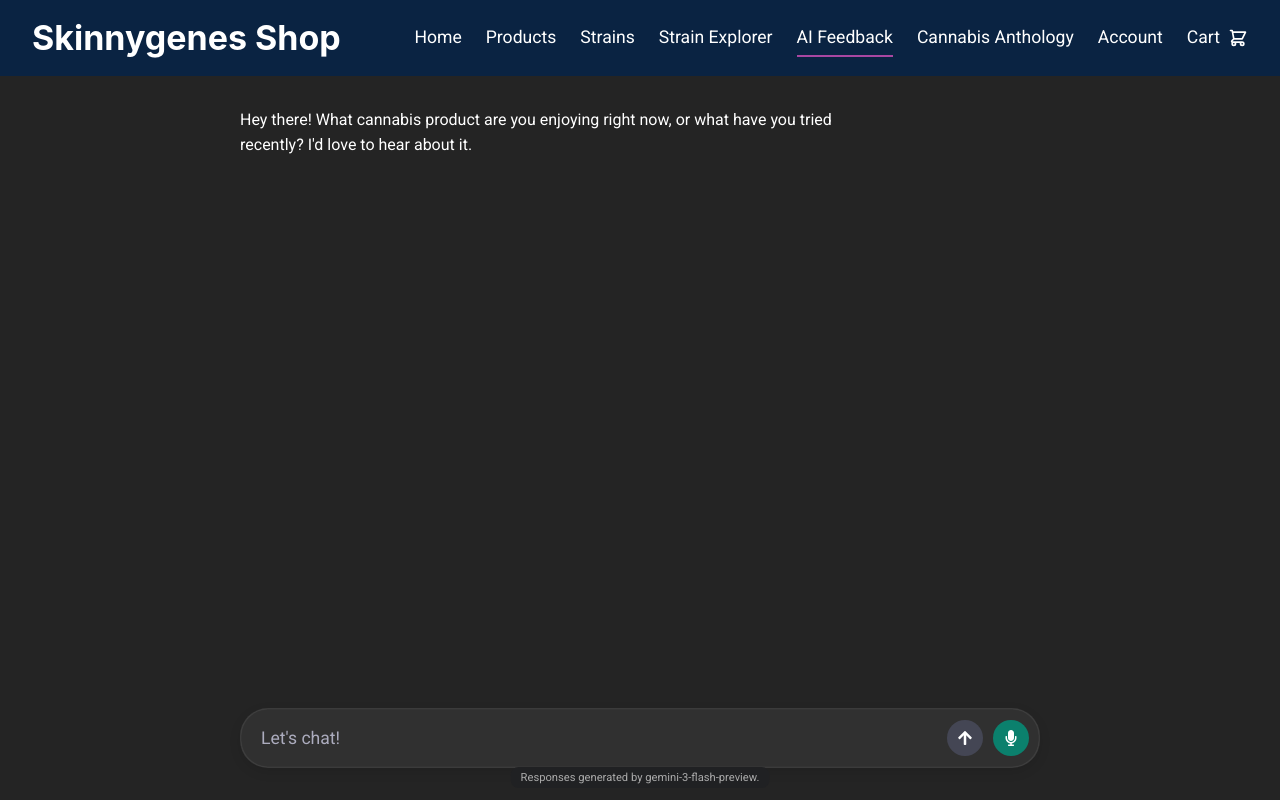
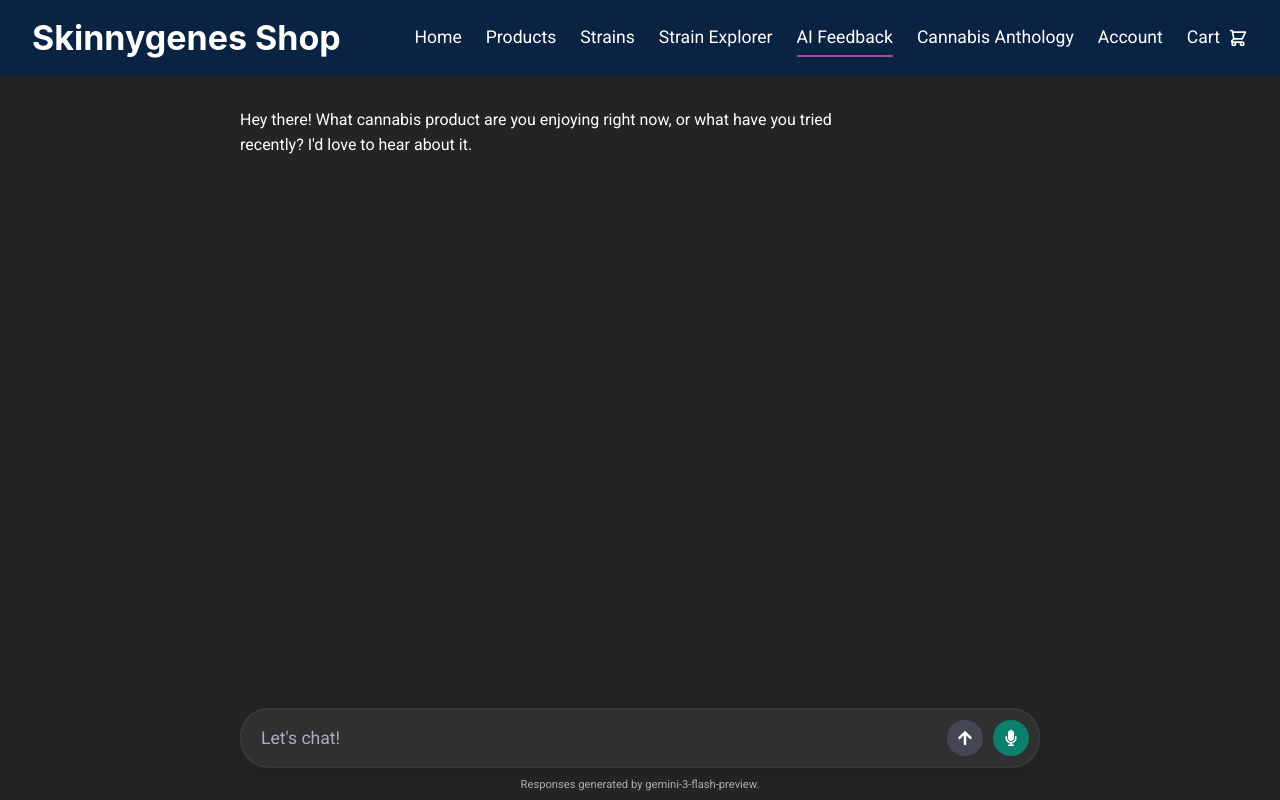
Before and after one commit to robotjsorg/skinnygenes-shop, a React (Vite) app: page /ai-feedback in a window 1280 px wide. Both pictures are taken after a click on the button "Yes". Built offline with nearby package versions, Linux system fonts and the light colour scheme; no server answers.

Commit message:
beautiful text hiding and gemini attribution

```diff
--- a/src/pages/AIFeedbackPage.css
+++ b/src/pages/AIFeedbackPage.css
@@ -90,6 +90,8 @@
   padding: 8px 10px;
   min-height: 56px;
   box-sizing: border-box;
+  position: relative;
+  z-index: 1;
 }
 
 .text-input {
@@ -143,18 +145,18 @@
 
 .gemini-attribution {
   position: absolute;
-  bottom: -20px;
+  bottom: -40px;
   left: 50%;
   transform: translateX(-50%);
-  background-color: #202123;
+  background-color: var(--background-color);
   color: #aaa;
-  padding: 2px 10px;
-  border-radius: 8px;
   font-size: 0.7rem;
-  z-index: 999;
   white-space: nowrap;
+  width: 100%;
   max-width: 800px;
-  height: 1rem + 16px;
+  height: 76px;
+  padding: 44px 0 0;
+  text-align: center;
 }
 
 .microphone-icon,
@@ -189,9 +191,13 @@
 }
 
 @keyframes bounce {
-    0%, 80%, 100% {
+
+  0%,
+  80%,
+  100% {
     transform: scale(0);
   }
+
   40% {
     transform: scale(1);
   }
```
Lines whose indentation alone changed are shown as unchanged.
